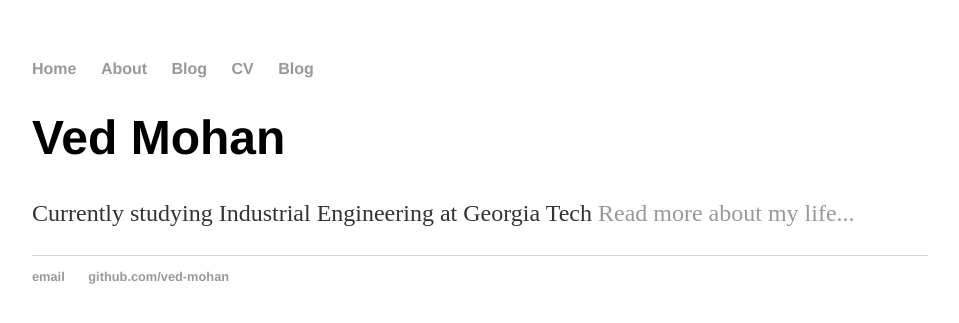
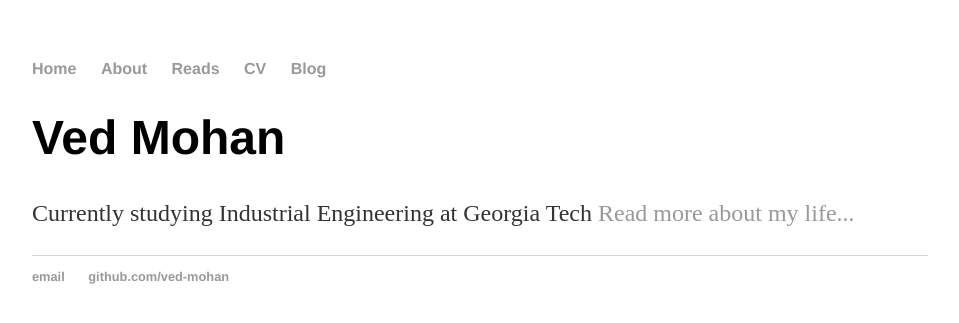
Before and after one commit to ved-mohan/ved-mohan.github.io, a Jekyll site: the page built from index.html, in a window 1280 px wide. Shown: the top 323 px of the page, without its empty margins (160-1119 px from the left). Built offline with Jekyll 4.4.1, drawn with Linux system fonts in a browser that asks for light colours.

Commit message:
Update default.html

```diff
--- a/_layouts/default.html
+++ b/_layouts/default.html
@@ -10,7 +10,7 @@
 	    		<ul>
 	        		<li><a href="/">Home</a></li>
 		        	<li><a href="/about">About</a></li>
-				<li><a href="/reads">Blog</a></li>
+				<li><a href="/reads">Reads</a></li>
 	        		<li><a href="/cv">CV</a></li>
 	        		<li><a href="/blog">Blog</a></li>
 	    		</ul>
```
